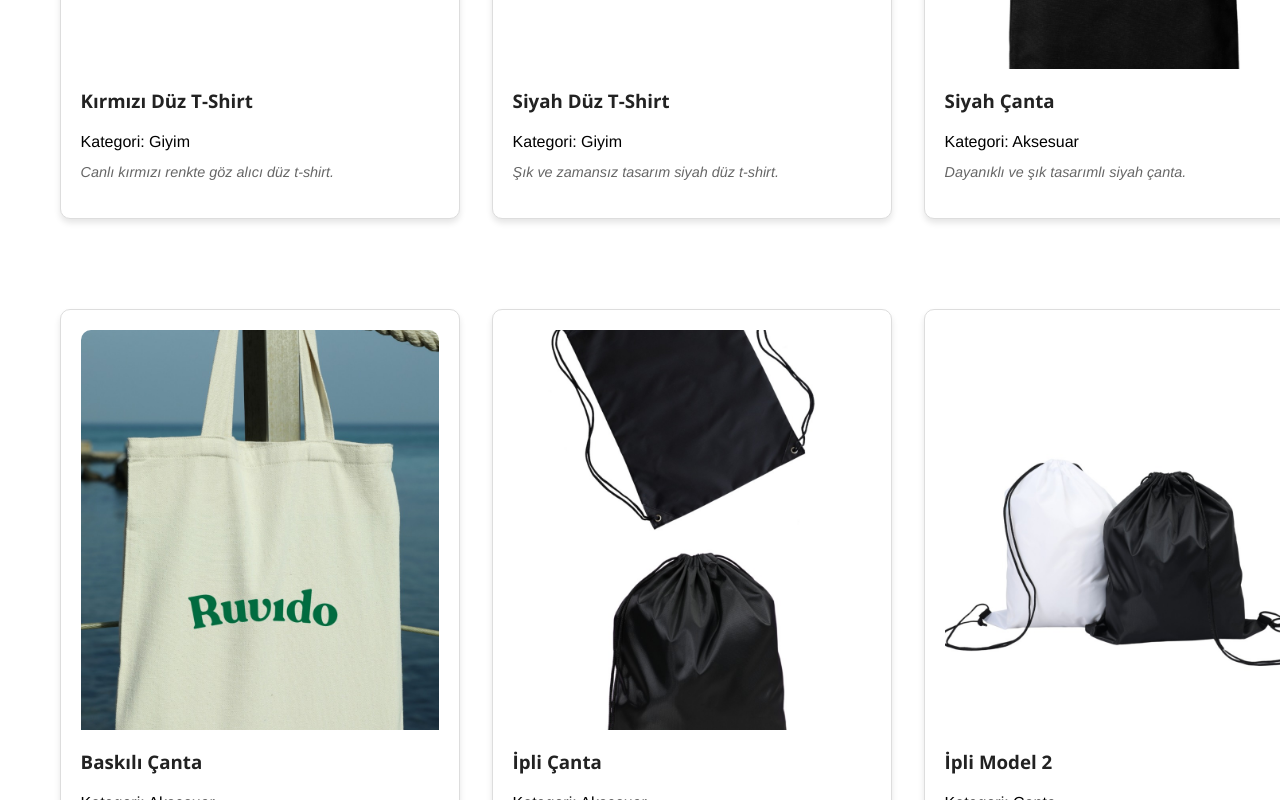
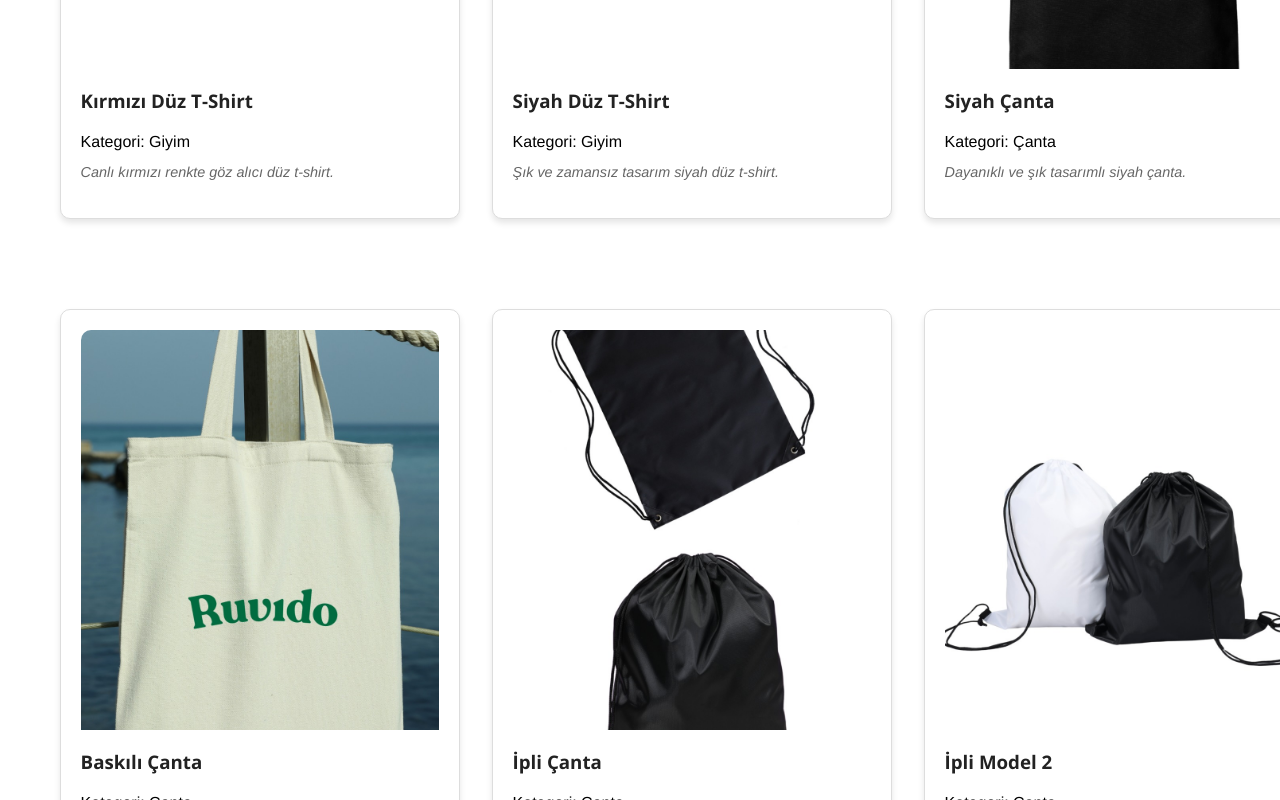
Before and after one commit to MertBlk/ruvidoTekstil, a React (Vite) app: page /products in a window 1280 px wide. Shown: the part 5300-6100 px from the top of the page. Built offline with nearby package versions, Linux system fonts and the light colour scheme; the HTML template or start-up script is replaced by a standard one; a web font is replaced by a local one.

Commit message:
detay yazı eklendi

```diff
--- a/src/Products.jsx
+++ b/src/Products.jsx
@@ -60,11 +60,11 @@ const Products = () => {
           description: 'Şık ve zamansız tasarım siyah düz t-shirt.' },
 
         // Çanta Ürünleri
-        { id: 33, name: 'Siyah Çanta', category: 'Aksesuar', images: ['/siyahCanta.jpeg', '/siyahCanta2.jpeg'],
+        { id: 33, name: 'Siyah Çanta', category: 'Çanta', images: ['/siyahCanta.jpeg', '/siyahCanta2.jpeg'],
           description: 'Dayanıklı ve şık tasarımlı siyah çanta.' },
-        { id: 35, name: 'Baskılı Çanta', category: 'Aksesuar', images: ['/cantaBaski.jpeg'],
+        { id: 35, name: 'Baskılı Çanta', category: 'Çanta', images: ['/cantaBaski.jpeg'],
           description: 'Özel baskı teknikleriyle tasarlanmış çanta.' },
-        { id: 36, name: 'İpli Çanta', category: 'Aksesuar', images: ['/ipliCanta.jpeg'],
+        { id: 36, name: 'İpli Çanta', category: 'Çanta', images: ['/ipliCanta.jpeg'],
           description: 'Pratik ipli tasarıma sahip kullanışlı çanta.' },
         // İpli Ürünler
         { id: 46, name: 'İpli Model 2', category: 'Çanta', images: ['/ipli2.jpeg'],
@@ -87,9 +87,9 @@ const Products = () => {
           description: 'Klasik siyah şapka, günlük kullanıma uygun.' },
         //Şal
         { id: 53, name: 'Şal', category: 'Şal', images: ['/sal.jpeg', ],
-          description: 'Klasik siyah şapka, günlük kullanıma uygun.' },
+          description: 'Polar Şal.' },
         { id: 54, name: 'Şal Model-2', category: 'Şal', images: ['/sal2.jpeg'],
-          description: 'Klasik siyah şapka, günlük kullanıma uygun.' },
+          description: 'Yumuşak dokulu TV şalı.' },
     ];
 
     const categories = ['Boyun Yastığı', 'Saç Bandı', 'Havlu','Şal', 'Giyim', 'Çanta', 'Şapka',];
```
